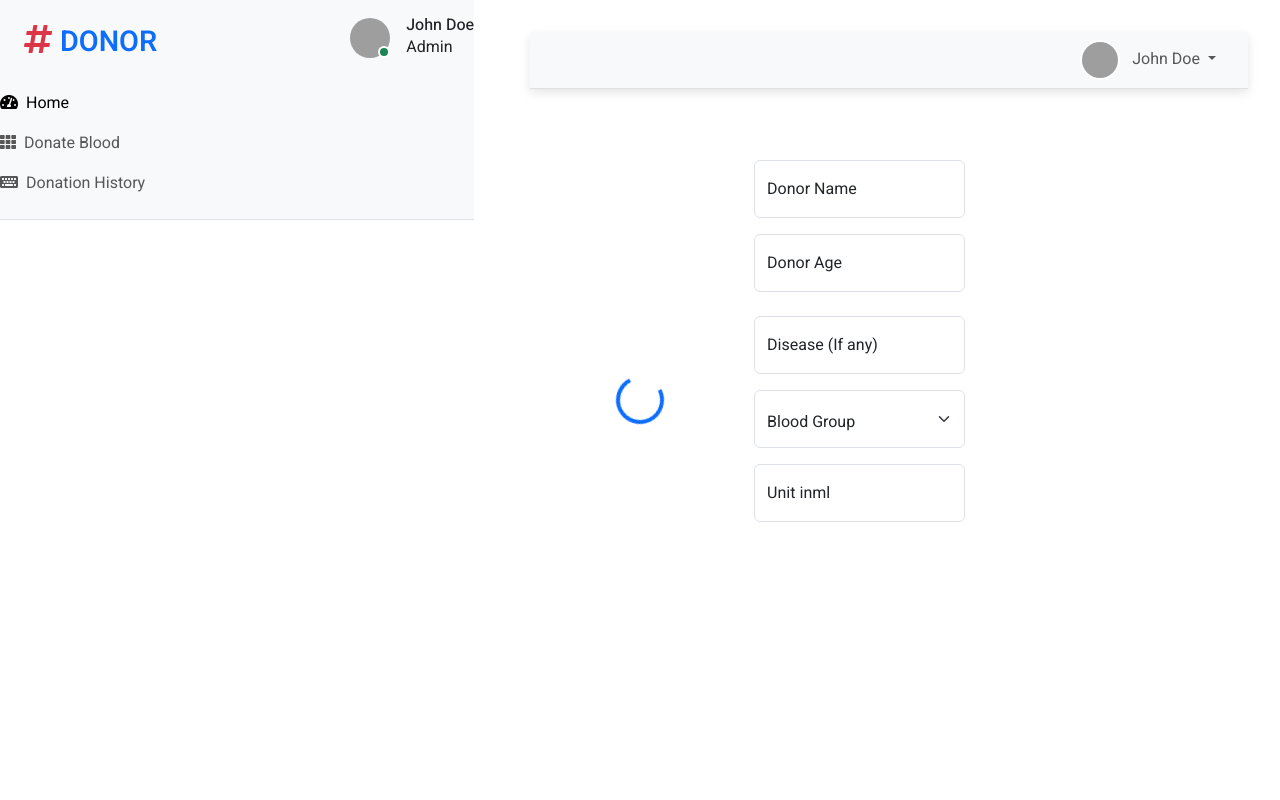
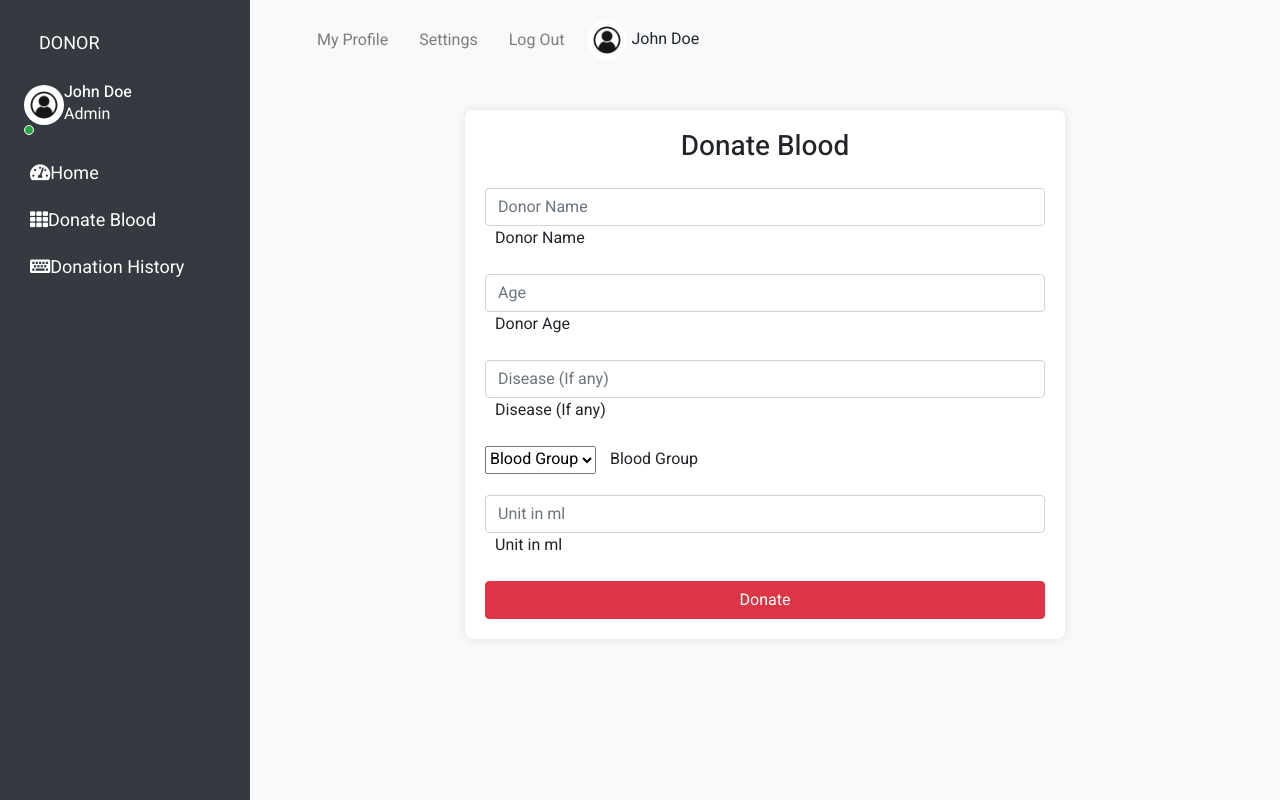
Before and after one commit to manukrishnan06/Blood-Bank-Management-System, a Django app: page /donorandpatient/donateBloodfn/ in a window 1280 px wide. Run offline with Django 5.2, Linux system fonts and the light colour scheme; some libraries are stand-ins or nearby versions; grey boxes are pictures that could not be loaded.

Commit message:
committed

```diff
--- a/bloodbankmanagement/bloodbankmanagement/donorandpatient/templates/donateblood.html
+++ b/bloodbankmanagement/bloodbankmanagement/donorandpatient/templates/donateblood.html
@@ -1,58 +1,103 @@
 <!DOCTYPE html>
-{% extends 'DonorPage.html' %}
+{% extends 'donorpage.html' %}
 {% block content %}
 <html lang="en">
+
 <head>
     <meta charset="UTF-8">
-    <title>Title</title>
+    <meta name="viewport" content="width=device-width, initial-scale=1.0">
+    <title>Donate Blood</title>
+    <!-- Internal CSS -->
+    <style>
+        body {
+            font-family: 'Heebo', sans-serif;
+            background-color: #f8f9fa;
+        }
+
+        .form-container {
+            margin: 50px auto;
+            max-width: 600px;
+            background-color: #ffffff;
+            border-radius: 0.5rem;
+            box-shadow: 0 0 10px rgba(0, 0, 0, 0.1);
+            padding: 20px;
+        }
+
+        .form-floating {
+            margin-bottom: 15px;
+        }
+
+        .form-floating label {
+            padding: 0 10px;
+        }
+
+        .btn-danger {
+            width: 100%;
+        }
+
+        @media (max-width: 768px) {
+            .form-container {
+                padding: 15px;
+            }
+        }
+    </style>
 </head>
+
 <body>
-
-<form method="post" action="{% url 'savedonatebloodfn' %}" enctype="multipart/form-data" style="text-align: center;margin-left: 200px;">
+    <div class="form-container">
+        <h3 class="text-center mb-4">Donate Blood</h3>
+        <form method="post" action="{% url 'savedonatebloodfn' %}" enctype="multipart/form-data">
             {% csrf_token %}
-
-<div class="col-sm-12 col-xl-6" style="text-align: center;">
-                        <div class="bg-light rounded h-100 p-4">
-                            <h6 class="mb-4"> DONATE BLOOD</h6>
             <div class="form-floating mb-3">
-                            <input type="text" class="form-control" id="floatingText" placeholder="jhondoe" name="dname" >
+                <input type="text" class="form-control" id="floatingText" placeholder="Donor Name" name="dname" required>
                 <label for="floatingText">Donor Name</label>
             </div>
-
-
-
-                         <div class="form-floating mb-4">
-                            <input type="number" class="form-control" id="floatingPassword" placeholder="Age" name="dage">
-                            <label for="floatingPassword"> Donor Age</label>
+            <div class="form-floating mb-3">
+                <input type="number" class="form-control" id="floatingAge" placeholder="Age" name="dage" required>
+                <label for="floatingAge">Donor Age</label>
             </div>
             <div class="form-floating mb-3">
-                            <input type="text" class="form-control" id="floatingText" placeholder="jhondoe" name="ddis">
-                            <label for="floatingText">Disease (If any)</label>
+                <input type="text" class="form-control" id="floatingDisease" placeholder="Disease (If any)" name="ddis">
+                <label for="floatingDisease">Disease (If any)</label>
             </div>
             <div class="form-floating mb-3">
-                                <select class="form-select" id="floatingSelect" aria-label="Floating label select example" name="dblood" style="padding-top: 15px;" >
-                                    <option selected="">Blood Group</option>
-                                    <option>A+</option>
-                                    <option>A-</option>
-                                    <option>B+</option>
-                                    <option>B-</option>
-                                    <option>O+</option>
-                                    <option>O-</option>
-                                    <option>AB+</option>
-                                    <option>AB-</option>
+                <select class="form-select" id="floatingBlood" name="dblood" required>
+                    <option selected disabled>Blood Group</option>
+                    <option value="A+">A+</option>
+                    <option value="A-">A-</option>
+                    <option value="B+">B+</option>
+                    <option value="B-">B-</option>
+                    <option value="O+">O+</option>
+                    <option value="O-">O-</option>
+                    <option value="AB+">AB+</option>
+                    <option value="AB-">AB-</option>
                 </select>
+                <label for="floatingBlood">Blood Group</label>
             </div>
-                            <div class="form-floating mb-4">
-                            <input type="number" class="form-control" id="floatingPassword" placeholder="Age" name="dunit">
-                            <label for="floatingPassword"> Unit inml</label>
+            <div class="form-floating mb-3">
+                <input type="number" class="form-control" id="floatingUnit" placeholder="Unit in ml" name="dunit" required>
+                <label for="floatingUnit">Unit in ml</label>
+            </div>
+            <button type="submit" class="btn btn-danger">Donate</button>
+        </form>
     </div>
 
-                            <div style="text-align: center;">
-                                <button type="submit" class="btn btn-danger m-2">DONATE</button>
+    <!-- Bootstrap JavaScript Libraries -->
+    <script src="https://cdn.jsdelivr.net/npm/bootstrap@5.1.3/dist/js/bootstrap.bundle.min.js"></script>
 
+    <!-- Internal JavaScript -->
+    <script>
+        document.addEventListener("DOMContentLoaded", function () {
+            var currentPath = window.location.pathname;
+            var navLinks = document.querySelectorAll(".sidebar .nav-link");
+            navLinks.forEach(function (link) {
+                if (link.getAttribute("href") === currentPath) {
+                    link.classList.add("active");
+                }
+            });
+        });
+    </script>
+</body>
 
-
-
-</body>
 </html>
 {% endblock %}
--- a/bloodbankmanagement/bloodbankmanagement/donorandpatient/templates/donationhistory.html
+++ b/bloodbankmanagement/bloodbankmanagement/donorandpatient/templates/donationhistory.html
@@ -1,5 +1,4 @@
-{% extends 'donor/donorbase.html' %}
-
+<!DOCTYPE html>
 {% block content %}
 {% load widget_tweaks %}
 {% load static %}
--- a/bloodbankmanagement/bloodbankmanagement/donorandpatient/templates/donorpage.html
+++ b/bloodbankmanagement/bloodbankmanagement/donorandpatient/templates/donorpage.html
@@ -9,148 +9,88 @@
     <meta content="" name="keywords">
     <meta content="" name="description">
 
-    <!-- Favicon -->
-    <link href="{% static 'webb/img/favicon.ico' %}" rel="icon">
-
     <!-- Google Web Fonts -->
-    <link rel="preconnect" href="https://fonts.googleapis.com">
-    <link rel="preconnect" href="https://fonts.gstatic.com" crossorigin>
     <link href="https://fonts.googleapis.com/css2?family=Heebo:wght@400;500;600;700&display=swap" rel="stylesheet">
 
-    <!-- Icon Font Stylesheet -->
+    <!-- Font Awesome Icons -->
     <link href="https://cdnjs.cloudflare.com/ajax/libs/font-awesome/5.10.0/css/all.min.css" rel="stylesheet">
-    <link href="https://cdn.jsdelivr.net/npm/bootstrap-icons@1.4.1/font/bootstrap-icons.css" rel="stylesheet">
 
-    <!-- Libraries Stylesheet -->
-    <link href="{% static 'webb/lib/owlcarousel/assets/owl.carousel.min.css' %}" rel="stylesheet">
-    <link href="{% static 'webb/lib/tempusdominus/css/tempusdominus-bootstrap-4.min.css' %}" rel="stylesheet" />
+    <!-- Bootstrap CSS -->
+    <link href="https://maxcdn.bootstrapcdn.com/bootstrap/4.5.2/css/bootstrap.min.css" rel="stylesheet">
 
-    <!-- Customized Bootstrap Stylesheet -->
-    <link href="{% static 'webb/css/bootstrap.min.css' %}" rel="stylesheet">
-
-    <!-- Template Stylesheet -->
-    <link href="{% static 'webb/css/style.css' %}" rel="stylesheet">
-
-    <!-- Internal CSS for Blood Bank Management -->
+    <!-- Internal CSS -->
     <style>
         body {
             font-family: 'Heebo', sans-serif;
+            background-color: #f8f9fa; /* Light gray background */
         }
 
-        .navbar-brand h3 {
-            font-size: 1.8rem;
-            font-weight: 600;
-            text-transform: uppercase;
-            margin-bottom: 0;
+        .sidebar {
+            width: 250px;
+            height: 100%;
+            position: fixed;
+            top: 0;
+            left: 0;
+            background-color: #343a40;
+            color: white;
+            padding-top: 20px;
         }
 
-        .navbar-brand i {
-            font-size: 2rem;
+        .sidebar a {
+            padding: 10px 15px;
+            text-decoration: none;
+            font-size: 18px;
+            color: white;
+            display: block;
+        }
+
+        .sidebar a:hover {
+            background-color: #575d63;
+            color: white;
+        }
+
+        .content {
+            margin-left: 250px;
+            padding: 20px;
+        }
+
+        .navbar-brand {
+            font-size: 1.5rem;
+            color: white;
+        }
+
+        .dropdown-menu a {
+            color: black;
+        }
+
+        .stats-card {
+            background-color: #ffffff;
+            border: 1px solid #ced4da;
+            border-radius: 0.5rem;
+            padding: 20px;
+            display: flex;
+            align-items: center;
+            justify-content: space-between;
+        }
+
+        .stats-card i {
+            font-size: 2.5rem;
             color: #dc3545;
         }
 
-        .sidebar {
-            background-color: #ffffff;
-            box-shadow: 0 4px 10px rgba(0, 0, 0, 0.1);
-            min-width: 250px;
-        }
-
-        .sidebar .navbar {
-            padding: 1rem 0;
-            border-bottom: 1px solid rgba(0, 0, 0, 0.1);
-        }
-
-        .sidebar .navbar-brand {
-            margin-bottom: 2rem;
-        }
-
-        .sidebar .navbar-brand h3 {
-            color: #dc3545;
-        }
-
-        .sidebar .navbar-nav .nav-item .nav-link {
-            color: #6c757d;
-            font-weight: 500;
-        }
-
-        .sidebar .navbar-nav .nav-item .nav-link.active {
-            color: #dc3545;
-            font-weight: 600;
-        }
-
-        .content {
-            flex: 1;
-            padding: 2rem;
-        }
-
-        .content .navbar {
-            border-bottom: 1px solid rgba(0, 0, 0, 0.1);
-            padding: 0.5rem 0;
-        }
-
-        .content .dropdown-menu {
-            box-shadow: 0 4px 10px rgba(0, 0, 0, 0.1);
-        }
-
-        .content .bg-light {
-            background-color: #f8f9fa;
-            box-shadow: 0 4px 10px rgba(0, 0, 0, 0.1);
-        }
-
-        .content .rounded-circle {
-            border: 2px solid #ffffff;
-        }
-
-        .content .bg-success {
-            background-color: #28a745;
-        }
-
-        .content .bg-light.rounded {
-            box-shadow: 0 4px 10px rgba(0, 0, 0, 0.1);
-        }
-
-        .content .bg-light.rounded .fa {
-            font-size: 3rem;
-        }
-
-        .content .bg-light.rounded h6 {
-            font-size: 1.2rem;
-            font-weight: 600;
-            color: #343a40;
-        }
-
-        .content .bg-light.rounded p {
-            color: #6c757d;
-            font-weight: 500;
-        }
-
-        @media (max-width: 991.98px) {
-            .content .pt-4.px-4 {
-                margin-left: 0;
-            }
+        .nav-item {
+            margin-left: 15px;
         }
     </style>
 </head>
 
 <body>
-    <div class="container-xxl position-relative bg-white d-flex p-0">
-        <!-- Spinner Start -->
-        <div id="spinner" class="show bg-white position-fixed translate-middle w-100 vh-100 top-50 start-50 d-flex align-items-center justify-content-center">
-            <div class="spinner-border text-primary" style="width: 3rem; height: 3rem;" role="status">
-                <span class="sr-only">Loading...</span>
-            </div>
-        </div>
-        <!-- Spinner End -->
-
     <!-- Sidebar Start -->
-        <div class="sidebar pe-4 pb-3">
-            <nav class="navbar bg-light navbar-light">
-                <a href="index.html" class="navbar-brand mx-4 mb-3">
-                    <h3 class="text-primary"><i class="fa fa-hashtag me-2"></i>DONOR</h3>
-                </a>
-                <div class="d-flex align-items-center ms-4 mb-4">
+    <div class="sidebar">
+        <a href="index.html" class="navbar-brand mx-4 mb-3">DONOR</a>
+        <div class="d-flex align-items-center mx-4 mb-4">
             <div class="position-relative">
-                        <img class="rounded-circle" src="{% static 'webb/img/user.jpg' %}" alt="" style="width: 40px; height: 40px;">
+                <img class="rounded-circle" src="{% static 'images/user.jpg' %}" alt="" style="width: 40px; height: 40px;">
                 <div class="bg-success rounded-circle border border-2 border-white position-absolute end-0 bottom-0 p-1"></div>
             </div>
             <div class="ms-3">
@@ -158,12 +98,9 @@
                 <span>Admin</span>
             </div>
         </div>
-                <div class="navbar-nav w-100">
         <a href="index.html" class="nav-item nav-link active"><i class="fa fa-tachometer-alt me-2"></i>Home</a>
         <a href="{% url 'donateBloodfn' %}" class="nav-item nav-link"><i class="fa fa-th me-2"></i>Donate Blood</a>
         <a href="{% url 'donationhistoryfn' %}" class="nav-item nav-link"><i class="fa fa-keyboard me-2"></i>Donation History</a>
-                </div>
-            </nav>
     </div>
     <!-- Sidebar End -->
 
@@ -174,20 +111,18 @@
             <a href="index.html" class="navbar-brand d-flex d-lg-none me-4">
                 <h2 class="text-primary mb-0"><i class="fa fa-hashtag"></i></h2>
             </a>
-                <div class="navbar-nav align-items-center ms-auto">
-                    <div class="nav-item dropdown">
-                        <a href="#" class="nav-link dropdown-toggle" data-bs-toggle="dropdown">
-                            <img class="rounded-circle me-lg-2" src="{% static 'webb/img/user.jpg' %}" alt="" style="width: 40px; height: 40px;">
+            <div class="navbar-nav ms-auto align-items-center">
+                <a href="{% url 'donormyprofile' %}" class="nav-item nav-link">My Profile</a>
+                <a href="#" class="nav-item nav-link">Settings</a>
+                <a href="{% url 'donorLogout' %}" class="nav-item nav-link">Log Out</a>
+                <div class="nav-item">
+                    <img class="rounded-circle me-lg-2" src="{% static 'images/user.jpg' %}" alt="" style="width: 40px; height: 40px;">
                     <span class="d-none d-lg-inline-flex">John Doe</span>
-                        </a>
-                        <div class="dropdown-menu dropdown-menu-end bg-light border-0 rounded-0 rounded-bottom m-0">
-                            <a href="#" class="dropdown-item">My Profile</a>
-                            <a href="#" class="dropdown-item">Settings</a>
-                            <a href="{% url 'donorLogout' %}" class="dropdown-item">Log Out</a>
-                        </div>
                 </div>
             </div>
         </nav>
+        <!-- Navbar End -->
+
         {% block content %}
         <!-- Content Here -->
 
@@ -195,7 +130,7 @@
         <div class="container-fluid pt-4 px-4">
             <div class="row g-4">
                 <div class="col-sm-6 col-xl-3">
-                        <div class="bg-light rounded d-flex align-items-center justify-content-between p-4">
+                    <div class="stats-card">
                         <i class="fa fa-chart-line fa-3x text-primary"></i>
                         <div class="ms-3">
                             <p class="mb-2">Request Made</p>
@@ -204,7 +139,7 @@
                     </div>
                 </div>
                 <div class="col-sm-6 col-xl-3">
-                        <div class="bg-light rounded d-flex align-items-center justify-content-between p-4">
+                    <div class="stats-card">
                         <i class="fa fa-chart-bar fa-3x text-primary"></i>
                         <div class="ms-3">
                             <p class="mb-2">Pending Request</p>
@@ -213,7 +148,7 @@
                     </div>
                 </div>
                 <div class="col-sm-6 col-xl-3">
-                        <div class="bg-light rounded d-flex align-items-center justify-content-between p-4">
+                    <div class="stats-card">
                         <i class="fa fa-chart-area fa-3x text-primary"></i>
                         <div class="ms-3">
                             <p class="mb-2">Approved Request</p>
@@ -222,7 +157,7 @@
                     </div>
                 </div>
                 <div class="col-sm-6 col-xl-3">
-                        <div class="bg-light rounded d-flex align-items-center justify-content-between p-4">
+                    <div class="stats-card">
                         <i class="fa fa-chart-pie fa-3x text-primary"></i>
                         <div class="ms-3">
                             <p class="mb-2">Rejected Request</p>
@@ -234,15 +169,26 @@
         </div>
         <!-- Example end -->
         {% endblock %}
+    </div>
     <!-- Content End -->
-
-        </div>
-    </div>
 
     <!-- Bootstrap JavaScript Libraries -->
     <script src="https://cdn.jsdelivr.net/npm/bootstrap@5.1.3/dist/js/bootstrap.bundle.min.js"></script>
     <!-- Template JavaScript -->
     <script src="{% static 'webb/js/main.js' %}"></script>
+
+    <!-- Internal JavaScript -->
+    <script>
+        document.addEventListener("DOMContentLoaded", function () {
+            var currentPath = window.location.pathname;
+            var navLinks = document.querySelectorAll(".sidebar .nav-link");
+            navLinks.forEach(function (link) {
+                if (link.getAttribute("href") === currentPath) {
+                    link.classList.add("active");
+                }
+            });
+        });
+    </script>
 </body>
 
 </html>
--- a/bloodbankmanagement/bloodbankmanagement/donorandpatient/urls.py
+++ b/bloodbankmanagement/bloodbankmanagement/donorandpatient/urls.py
@@ -13,6 +13,8 @@
     path('patientrequest/', views.patientrequest, name="patientrequest"),
     path('patientloginfnn/', views.patientloginfnn, name="patientloginfnn"),
     path('saverequest/', views.saverequest, name="saverequest"),
+    path('donormyprofile/', views.donormyprofile, name='donormyprofile'),
+    path('donoreditprofile/', views.donoreditprofile, name='donoreditprofile'),
     path('patienthistory/', views.patienthistory, name="patienthistory"),
     path('donorhomePagefn/', views.donorhomePagefn, name="donorhomePagefn"),
     path('donorloginfnn/', views.donorloginfnn, name="donorloginfnn"),
@@ -20,4 +22,5 @@
     path('savedonatebloodfn/', views.savedonatebloodfn, name="savedonatebloodfn"),
     path('donationhistoryfn/', views.donationhistoryfn, name="donationhistoryfn"),
     path('patientLogout/', views.patientLogout, name='patientLogout'),
+    path('donorLogout/', views.donorLogout, name='donorLogout'),
 ]
--- a/bloodbankmanagement/bloodbankmanagement/donorandpatient/views.py
+++ b/bloodbankmanagement/bloodbankmanagement/donorandpatient/views.py
@@ -1,5 +1,6 @@
-from django.shortcuts import render, redirect
-from donorandpatient.models import userregisterdb, donorregisterdb, makerequestdb, donateblooddb
+from django.contrib.auth.decorators import login_required
+from django.shortcuts import render, redirect ,get_object_or_404
+from donorandpatient.models import donorregisterdb, userregisterdb, makerequestdb, donateblooddb
 
 def homepagefn(request):
     return render(request, "homepage.html")
@@ -101,6 +102,8 @@
         obj.save()
         return redirect('patienthomePagefn')
 
+
+
 def donateBloodfn(request):
     return render(request, "donateblood.html")
 
@@ -119,7 +122,74 @@
     data = donateblooddb.objects.filter(donorname=request.session.get('username', ''))
     return render(request, "donationhistory.html", {'data': data})
 
+from django.shortcuts import render, get_object_or_404
+from .models import donorregisterdb
+
+def donormyprofile(request):
+    username = request.session.get('username', '')
+
+    try:
+        donor = donorregisterdb.objects.filter(username=username).first()
+        if not donor:
+            raise donorregisterdb.DoesNotExist("Donor does not exist")
+    except donorregisterdb.DoesNotExist as e:
+        # Handle the case where no donor with the given username is found
+        print(f"Error: {e}")
+        return render(request, 'error_page.html')  # Render an error page or handle gracefully
+
+    context = {
+        'd': donor
+    }
+    return render(request, 'donormyprofile.html', context)
+
+
+
+def donoreditprofile(request):
+    username = request.user.username  # Assuming the username is the same as the logged-in user
+
+    donor = get_object_or_404(donorregisterdb, username=username)
+
+    if request.method == 'POST':
+        # Retrieve form data
+        bloodgroup = request.POST.get('bloodgroup')
+        contact = request.POST.get('contact')
+        address = request.POST.get('address')
+        photo = request.FILES.get('photo')
+
+        # Validation
+        if not bloodgroup or not contact or not address:
+            return render(request, 'edit_profile.html', {
+                'd': donor,
+                'error': 'All fields except photo are required.'
+            })
+
+        # Update donor object
+        donor.bloodgroup = bloodgroup
+        donor.contact = contact
+        donor.address = address
+        if photo:
+            donor.photo = photo
+
+        # Save donor object
+        donor.save()
+
+        # Redirect to profile page after successful update
+        return redirect('donormyprofile')
+
+    # If request method is not POST, render the edit profile form
+    context = {
+        'd': donor,
+    }
+    return render(request, 'donoreditprofile.html', context)
+
+
 def patientLogout(request):
     if 'username' in request.session:
         del request.session['username']
     return redirect('patientloginfn')
+
+
+def donorLogout(request):
+    if 'username' in request.session:
+        del request.session['username']
+    return redirect('donorloginfn')
```
Also changed, not shown: bloodbankmanagement/bloodbankmanagement/donorandpatient/forms.py (deleted, +0 -22 lines), bloodbankmanagement/bloodbankmanagement/donorandpatient/models.py (+9 -7 lines), bloodbankmanagement/bloodbankmanagement/donorandpatient/templates/donoreditprofile.html (added, +98 -0 lines), bloodbankmanagement/bloodbankmanagement/donorandpatient/templates/donormyprofile.html (added, +84 -0 lines), bloodbankmanagement/bloodbankmanagement/donorandpatient/templates/donorregister.html (+63 -21 lines), bloodbankmanagement/bloodbankmanagement/db.sqlite3, bloodbankmanagement/bloodbankmanagement/picsss/Travis_Cactus_Jack_Scott.jpeg (added), 1 other file. Lines whose indentation alone changed are shown as unchanged.
